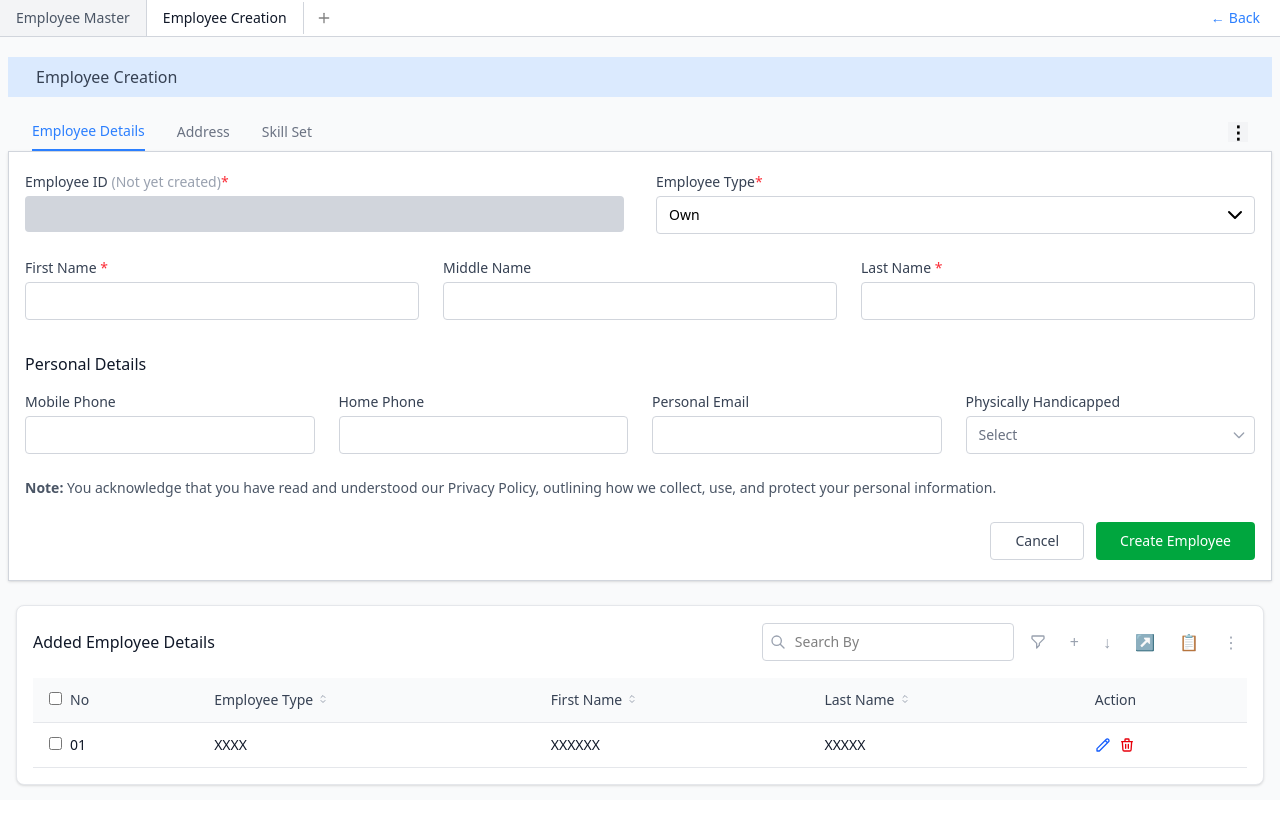
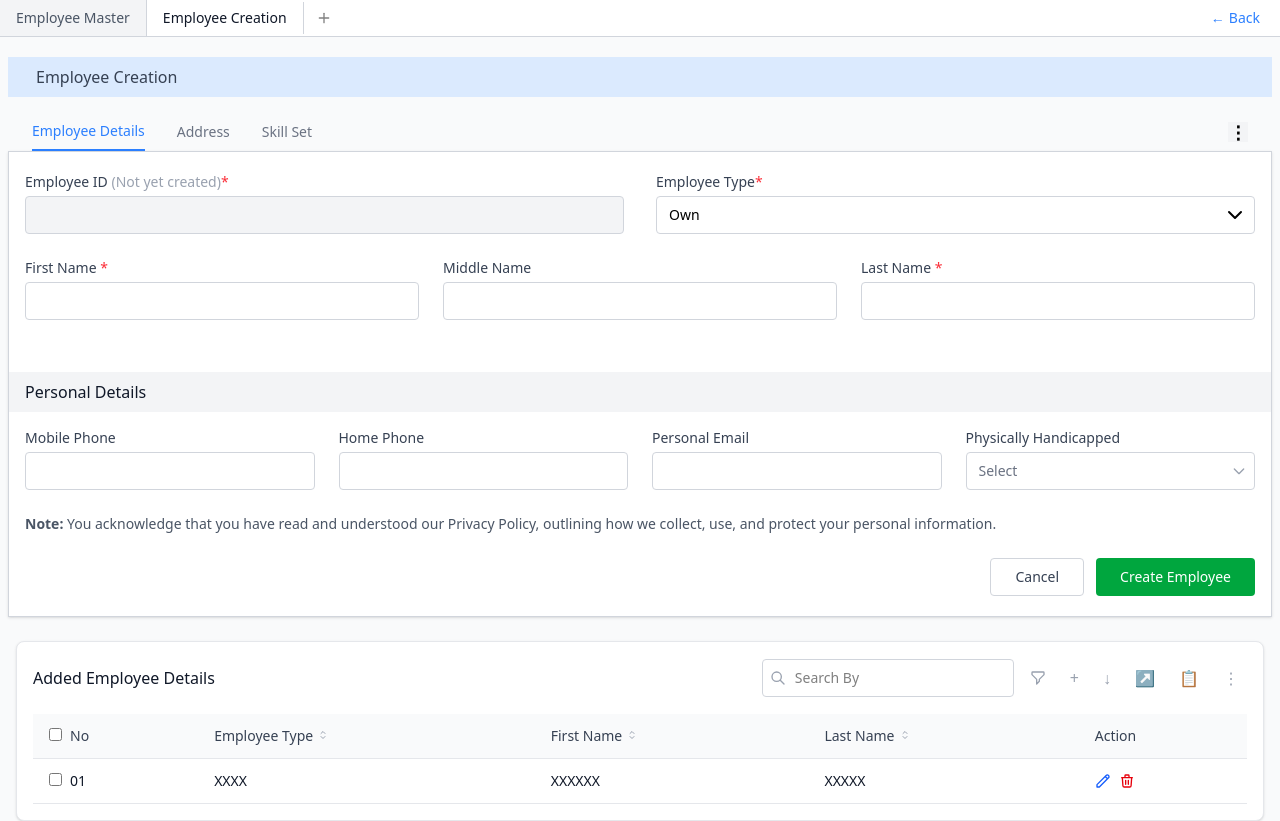
Before and after one commit to archanaprabhat/employee-form, a React (Vite) app in the folder employee-ui/: page / in a window 1280 px wide. Before the commit the page ends 800 px from the top, so only its background shows below. Built offline with nearby package versions, Linux system fonts and the light colour scheme.

Commit message:
til personal details

```diff
--- a/employee-ui/src/App.jsx
+++ b/employee-ui/src/App.jsx
@@ -98,7 +98,7 @@ const EmployeeCreationForm = () => {
                 name="employeeId"
                 value={formData.employeeId}
                 onChange={handleInputChange}
-                className="w-full px-3 py-2 rounded bg-gray-300 text-blue-50 text-sm"
+                className="w-full px-3 py-2 border border-gray-300 rounded bg-gray-100 text-gray-500 text-sm"
                 disabled
               />
             </div>
@@ -163,12 +163,14 @@ const EmployeeCreationForm = () => {
               />
             </div>
           </div>
+        </div>
 
-          {/* Personal Details Section */}
-          <div className="mb-6">
-            <h3 className="text-gray-900 font-medium mb-4 text-base">Personal Details</h3>
+        {/* Personal Details Section - Moved outside the padded container */}
+        <div className="mb-6">
+          <h3 className="text-gray-900 font-medium mb-4 text-base bg-gray-100 py-2 px-4">Personal Details</h3>
 
-            {/* Contact Info Row */}
+          {/* Contact Info Row - Back inside padded container */}
+          <div className="px-4">
             <div className="grid grid-cols-1 md:grid-cols-2 lg:grid-cols-4 gap-6">
               <div>
                 <label className="block text-sm text-gray-700 mb-1">
@@ -230,7 +232,10 @@ const EmployeeCreationForm = () => {
               </div>
             </div>
           </div>
+        </div>
 
+        {/* Back to padded container for remaining content */}
+        <div className="px-4 pb-5">
           {/* Privacy Policy Note */}
           <div className="mb-6">
             <p className="text-sm text-gray-600">
```
